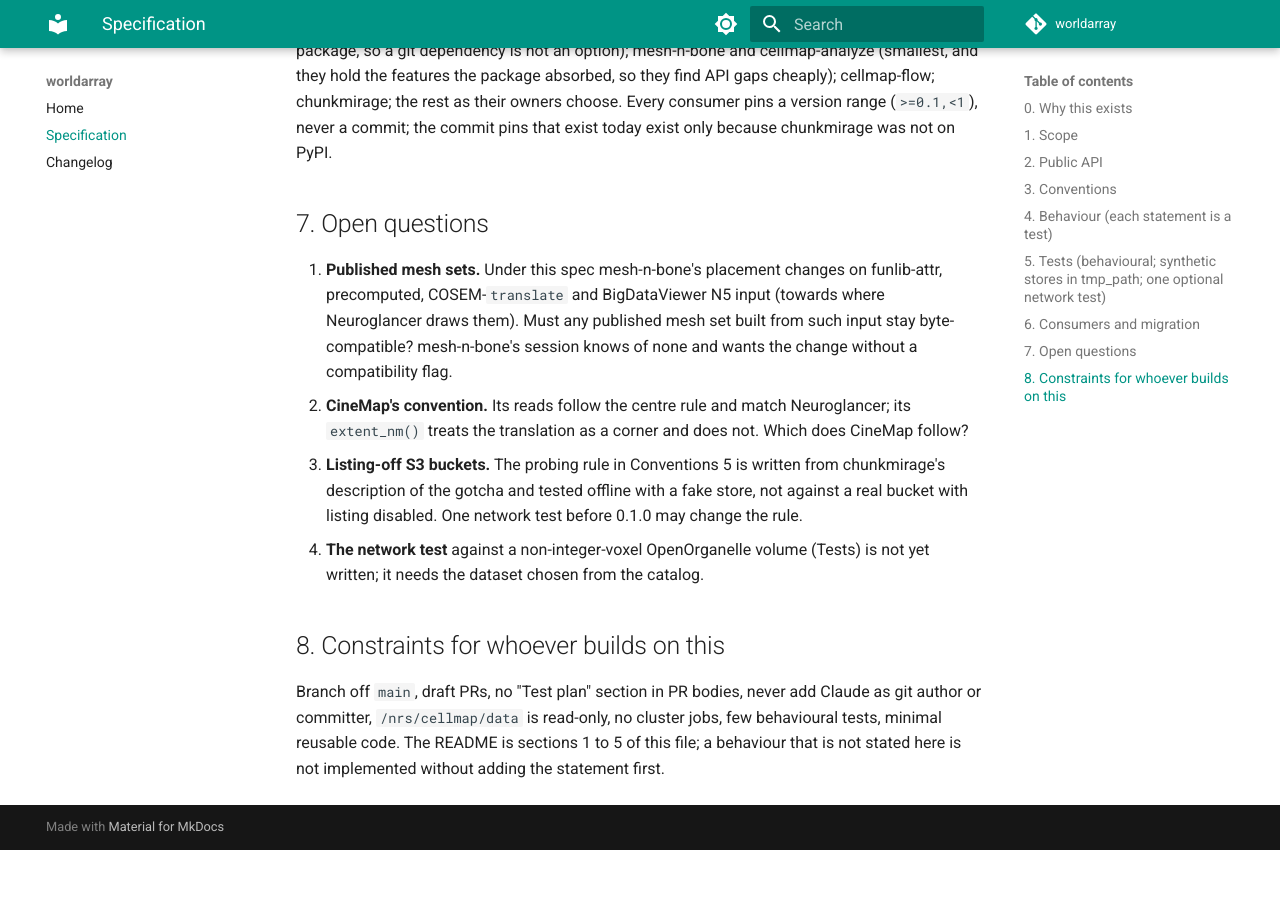
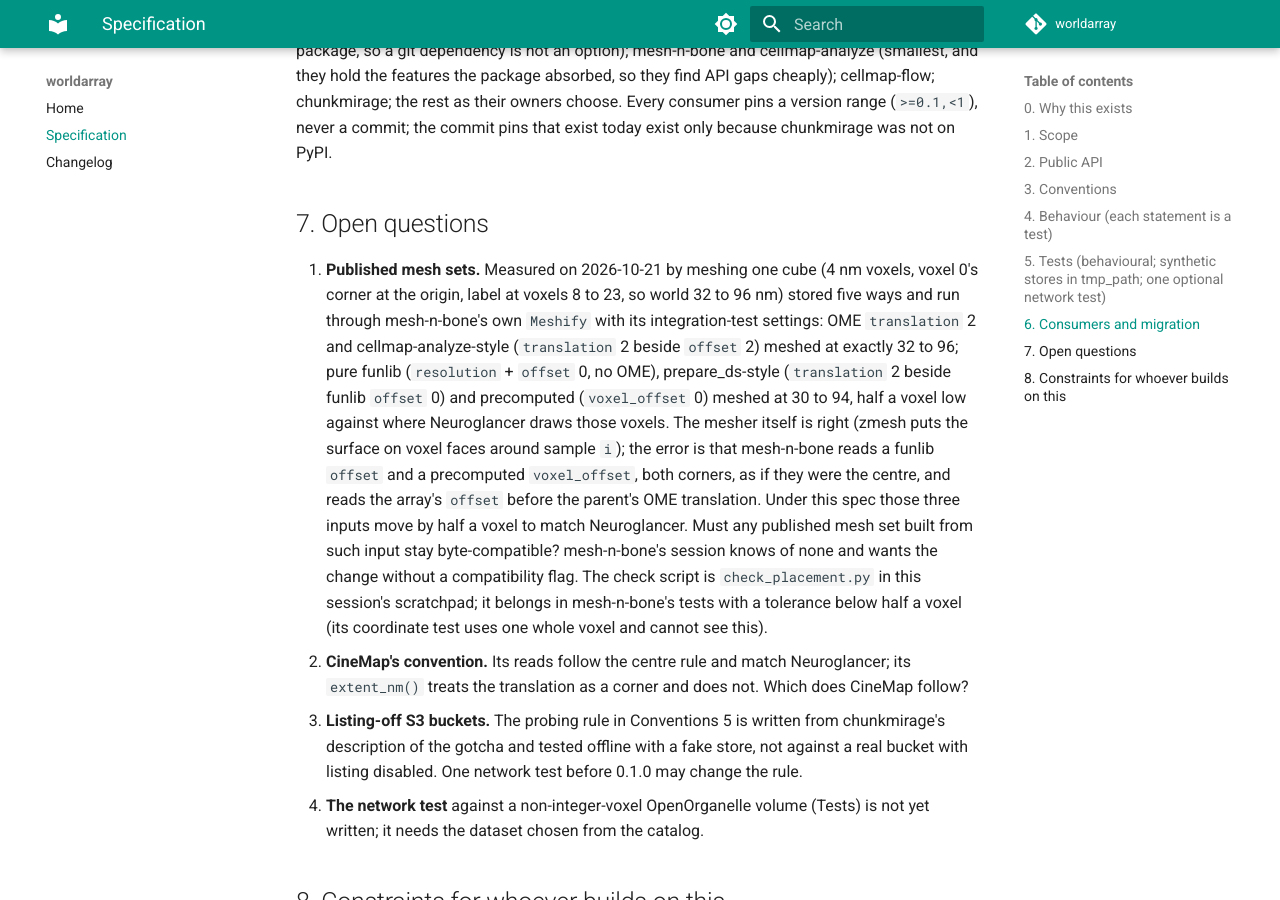
Before and after one commit to JaneliaSciComp/worldarray, an MkDocs documentation site: the page built from docs/spec.md, in a window 1280 px wide and 900 px high, scrolled down 13502 px. Built offline with MkDocs 1.6.1 and Material for MkDocs 9.7.7, drawn with Linux system fonts in a browser that asks for light colours; comment, search, counter and statistics services are not loaded; before the commit the page ends 14352 px from its top, so only the background shows below that.

Commit message:
Spec: record the measured mesh-n-bone placement result behind open question 1
Claude-Session: https://claude.ai/code/session_0141wgF8mkGbjGfBFKfKhp64

```diff
--- a/docs/spec.md
+++ b/docs/spec.md
@@ -453,10 +453,22 @@ because chunkmirage was not on PyPI.
 
 ## 7. Open questions
 
-1. **Published mesh sets.** Under this spec mesh-n-bone's placement changes on funlib-attr,
-   precomputed, COSEM-`translate` and BigDataViewer N5 input (towards where Neuroglancer
-   draws them). Must any published mesh set built from such input stay byte-compatible?
+1. **Published mesh sets.** Measured on 2026-10-21 by meshing one cube (4 nm voxels, voxel
+   0's corner at the origin, label at voxels 8 to 23, so world 32 to 96 nm) stored five
+   ways and run through mesh-n-bone's own `Meshify` with its integration-test settings:
+   OME `translation` 2 and cellmap-analyze-style (`translation` 2 beside `offset` 2) meshed
+   at exactly 32 to 96; pure funlib (`resolution` + `offset` 0, no OME), prepare_ds-style
+   (`translation` 2 beside funlib `offset` 0) and precomputed (`voxel_offset` 0) meshed at
+   30 to 94, half a voxel low against where Neuroglancer draws those voxels. The mesher
+   itself is right (zmesh puts the surface on voxel faces around sample `i`); the error is
+   that mesh-n-bone reads a funlib `offset` and a precomputed `voxel_offset`, both corners,
+   as if they were the centre, and reads the array's `offset` before the parent's OME
+   translation. Under this spec those three inputs move by half a voxel to match
+   Neuroglancer. Must any published mesh set built from such input stay byte-compatible?
    mesh-n-bone's session knows of none and wants the change without a compatibility flag.
+   The check script is `check_placement.py` in this session's scratchpad; it belongs in
+   mesh-n-bone's tests with a tolerance below half a voxel (its coordinate test uses one
+   whole voxel and cannot see this).
 2. **CineMap's convention.** Its reads follow the centre rule and match Neuroglancer; its
    `extent_nm()` treats the translation as a corner and does not. Which does CineMap follow?
 3. **Listing-off S3 buckets.** The probing rule in Conventions 5 is written from
```
